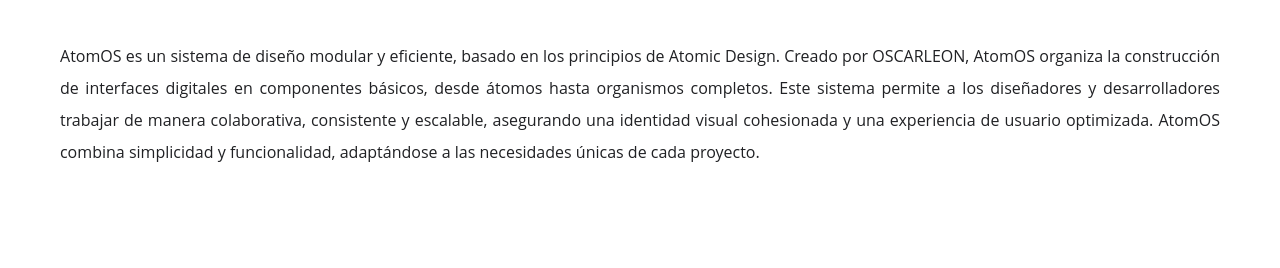
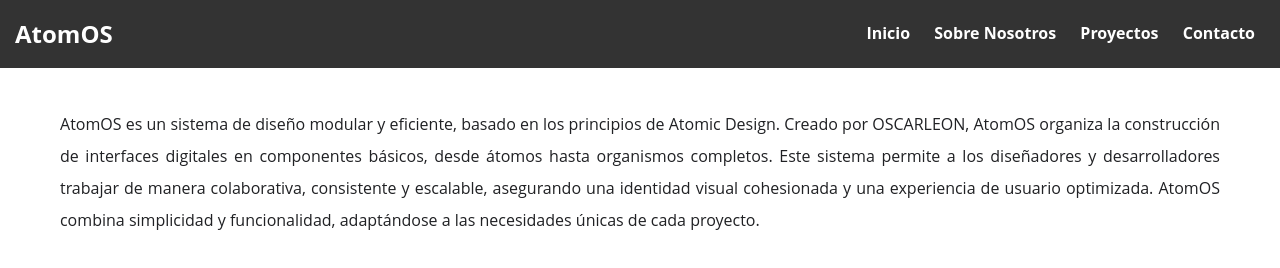
Before and after one commit to oscarleonapp/AtomOS, a plain HTML site: page index.html in a window 1280 px wide. Drawn offline with Linux system fonts and the light colour scheme.

Commit message:
[Versión 0.9.5] - Fecha: 22 de marzo de 2025

```diff
--- /dev/null
+++ b/css/atoms/navbar.css
@@ -0,0 +1,50 @@
+/* Contenedor principal del navbar */
+.navbar {
+    display: flex;
+    justify-content: space-between;
+    align-items: center;
+    padding: 15px;
+    background-color: #333; /* Color de fondo */
+    color: #fff; /* Color de texto */
+  }
+
+  /* Links individuales */
+  .nav-link {
+    text-decoration: none;
+    color: #fff;
+    margin: 0 10px;
+    font-size: 1rem;
+    transition: color 0.3s ease;
+  }
+
+  .nav-link:hover {
+    color: #ffa500; /* Color de hover */
+  }
+
+  /* Estilo del logo */
+  .nav-logo {
+    font-size: 1.5rem;
+    font-weight: bold;
+  }
+
+  /* Opciones del navbar responsivo */
+  .navbar-toggle {
+    display: none;
+  }
+
+  @media (max-width: 768px) {
+    .navbar-toggle {
+      display: block;
+      cursor: pointer;
+    }
+
+    .nav-links {
+      display: none;
+      flex-direction: column;
+      text-align: center;
+    }
+
+    .nav-links.active {
+      display: flex;
+    }
+  }
--- a/css/styles.css
+++ b/css/styles.css
@@ -9,6 +9,7 @@
 @import url(atoms/buttons.css);
 @import url(atoms/links.css);
 @import url(atoms/grid.css);
+@import url(atoms/navbar.css);
 
 /* Molecules */
 @import url(molecules/blockquote.css);
--- a/index.html
+++ b/index.html
@@ -10,22 +10,31 @@
 </head>
 
 <body>
-    <div class="main">
-        <div class="grid-container gap-small">
-            <div class="col-12">
+    <header>
+        <!-- Inclusión del navbar como organismo -->
+        <nav class="navbar">
+          <div class="nav-logo">AtomOS</div>
+          <div class="navbar-toggle">
+            <span>☰</span>
+          </div>
+          <div class="nav-links">
+            <a href="#" class="nav-link">Inicio</a>
+            <a href="#" class="nav-link">Sobre Nosotros</a>
+            <a href="#" class="nav-link">Proyectos</a>
+            <a href="#" class="nav-link">Contacto</a>
+          </div>
+        </nav>
+      </header>
+    <main class="main">
+        <article class="grid-container gap-small">
+            <div class="col-12 col-md-6 col-lg-4">
                 <p class="text-justify text-lineheight-loose">
-                    AtomOS es un sistema de diseño modular y eficiente, basado en los principios de Atomic Design.
-                    Creado
-                    por OSCARLEON, AtomOS organiza la construcción de interfaces digitales en componentes básicos, desde
-                    átomos hasta organismos completos. Este sistema permite a los diseñadores y desarrolladores trabajar
-                    de
-                    manera colaborativa, consistente y escalable, asegurando una identidad visual cohesionada y una
-                    experiencia de usuario optimizada. AtomOS combina simplicidad y funcionalidad, adaptándose a las
-                    necesidades únicas de cada proyecto.
+                    AtomOS es un sistema de diseño modular y eficiente, basado en los principios de Atomic Design. Creado por OSCARLEON, AtomOS organiza la construcción de interfaces digitales en componentes básicos, desde átomos hasta organismos completos. Este sistema permite a los diseñadores y desarrolladores trabajar de manera colaborativa, consistente y escalable, asegurando una identidad visual cohesionada y una experiencia de usuario optimizada. AtomOS combina simplicidad y funcionalidad, adaptándose a las necesidades únicas de cada proyecto.
                 </p>
             </div>
-        </div>
-    </div>
+        </article>
+    </main>
+    <script src="js/atoms/navbar.js"></script>
 </body>
 
 </html>
--- /dev/null
+++ b/js/atoms/navbar.js
@@ -0,0 +1,5 @@
+// Función para toggle en el navbar
+document.querySelector('.navbar-toggle').addEventListener('click', () => {
+    const navLinks = document.querySelector('.nav-links');
+    navLinks.classList.toggle('active');
+  });
```
Also changed, not shown: 1 other file.
